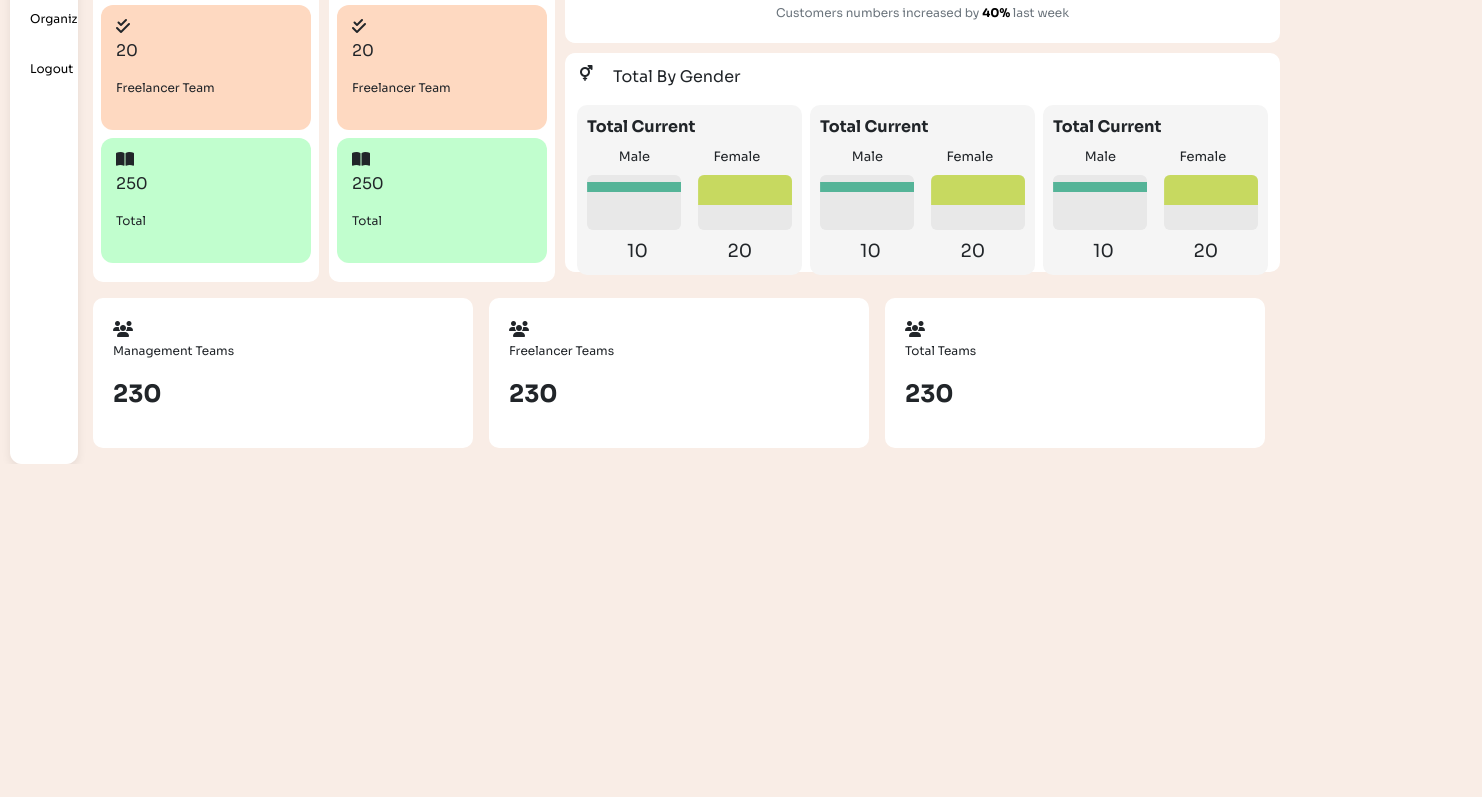
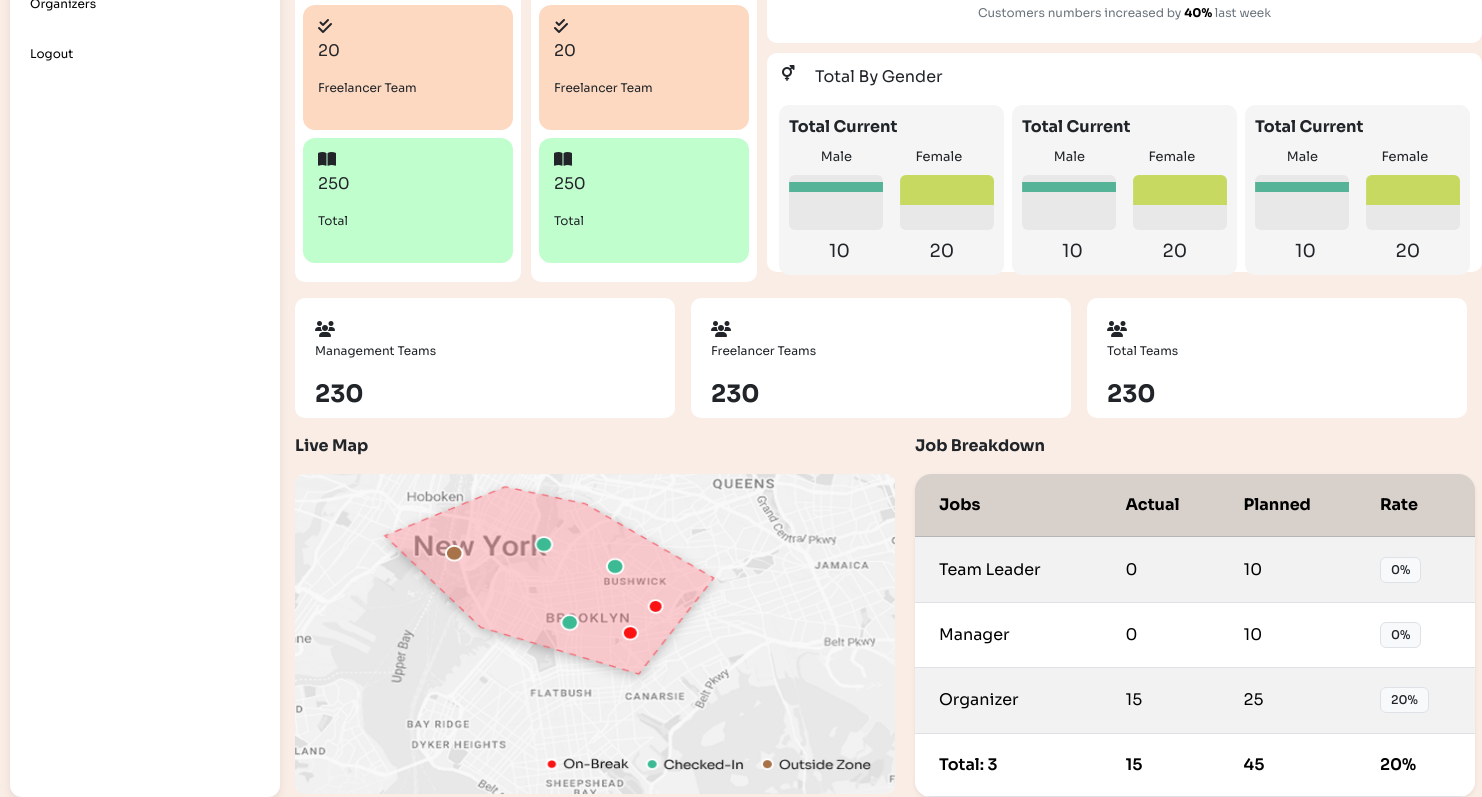
Before and after one commit to dity51028/zlyad, a website: page index.html in a window 1280 px wide. Shown: the part 735-1532 px from the top of the page, 1482 px wide, since content can reach past the window. Before the commit the page ends 1199 px from the top, so only its background shows below. Drawn offline with nearby package versions, Linux system fonts and the light colour scheme.

Commit message:
table added

```diff
--- a/css/style.css
+++ b/css/style.css
@@ -18,6 +18,7 @@ body{
     background-color: #ffffff;
     height: screen;
     width: 301px;
+    min-width: 270px;
     margin-top:10px;
     margin-left: 10px;
     border-radius: 12px;
@@ -334,9 +335,36 @@ a{
 }
 
 .field-cards{
-    height: 150px;
+    height: 120px;
     width: 380px;
     background-color: white;
     padding: 20px;
     border-radius: 10px;
 }
+
+.map{
+    max-width: 600px;
+    height: 360px;
+}
+.map-job{
+    display: flex;
+    gap: 20px;
+}
+.card table th,
+.card table td{
+    padding: 1.2rem 1rem;
+    vertical-align: middle;
+}
+
+.table-secondary{
+    --bs-table-bg: #d8d1cb;
+}
+
+.badge{
+    font-weight: 500;
+    padding: 6px 10px;
+}
+
+.table{
+    width: 560px;
+}
--- a/index.html
+++ b/index.html
@@ -361,17 +361,83 @@
                 <p class="small">Management Teams</p>
                 <p class="fw-bold fs-4">230</p>
             </div>
-             <div class="field-cards">
+            <div class="field-cards">
                 <i class="fa-solid fa-users"></i>
                 <p class="small">Freelancer Teams</p>
                 <p class="fw-bold fs-4">230</p>
 
             </div>
 
-             <div class="field-cards">
+            <div class="field-cards">
                 <i class="fa-solid fa-users"></i>
                 <p class="small">Total Teams</p>
                 <p class="fw-bold fs-4">230</p>
+            </div>
+        </section>
+
+        <section class="map-job">
+            <div class="map">
+                <p class="fw-bold">Live Map</p>
+                <img src="./assets/map.png" alt="map image" height="320px" width="600px">
+            </div>
+            <div class="job">
+                <p class="fw-bold"> Job Breakdown</p>
+                <div class="card border-0 shadow-sm rounded-4 overflow-hidden">
+                    <table class="table table-striped align-middle mb-0">
+                        <thead class="table-secondary">
+                            <tr>
+                                <th class="ps-4">Jobs</th>
+                                <th>Actual</th>
+                                <th>Planned</th>
+                                <th>Rate</th>
+                            </tr>
+                        </thead>
+
+                        <tbody>
+                            <tr>
+                                <td class="ps-4">Team Leader</td>
+                                <td>0</td>
+                                <td>10</td>
+                                <td>
+                                    <span class="badge text-dark bg-light border">
+                                        0%
+                                    </span>
+                                </td>
+                            </tr>
+
+                            <tr>
+                                <td class="ps-4">Manager</td>
+                                <td>0</td>
+                                <td>10</td>
+                                <td>
+                                    <span class="badge text-dark bg-light border">
+                                        0%
+                                    </span>
+                                </td>
+                            </tr>
+
+                            <tr>
+                                <td class="ps-4">Organizer</td>
+                                <td>15</td>
+                                <td>25</td>
+                                <td>
+                                    <span class="badge text-dark bg-light border">
+                                        20%
+                                    </span>
+                                </td>
+                            </tr>
+
+                            <tr class="fw-semibold">
+                                <td class="ps-4">Total: 3</td>
+                                <td>15</td>
+                                <td>45</td>
+                                <td>20%</td>
+                            </tr>
+                        </tbody>
+                    </table>
+                </div>
+            </div>
+
             </div>
         </section>
 
```
Also changed, not shown: assets/map.png (added).
